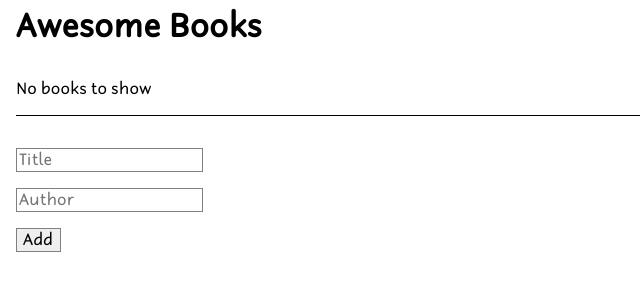
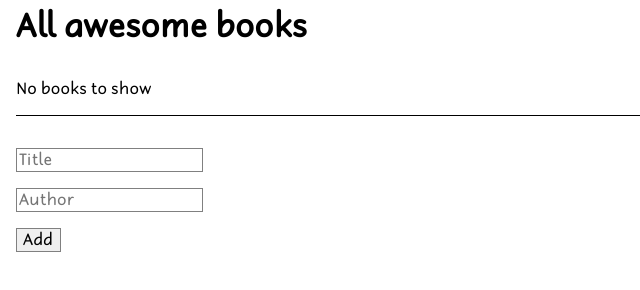
Before and after one commit to yosaddis/Awesome-books, a website: page index.html in a window 1280 px wide. Shown: the whole page, without its empty margins (0-640 px from the left). Drawn offline with Linux system fonts and the light colour scheme.

Commit message:
modify the page title

```diff
--- a/index.html
+++ b/index.html
@@ -23,7 +23,7 @@
 		<div class="books">
 			<!--Books collection heading-->
 			<div class="books__heading">
-				<h1 class="books__title">Awesome Books</h1>
+				<h1 class="books__title">All awesome books</h1>
 			</div>
 
 			<!--Book collection body-->
```
